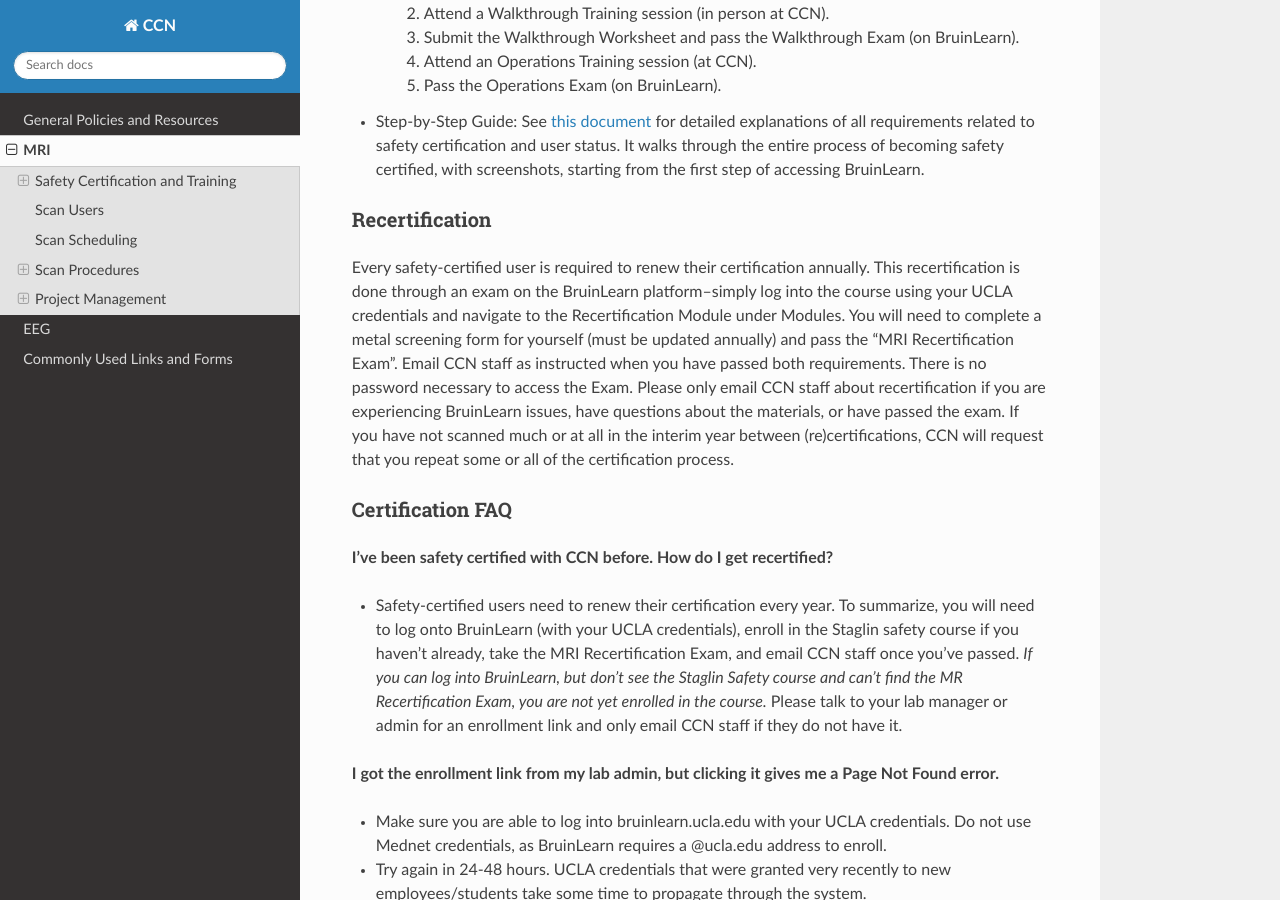
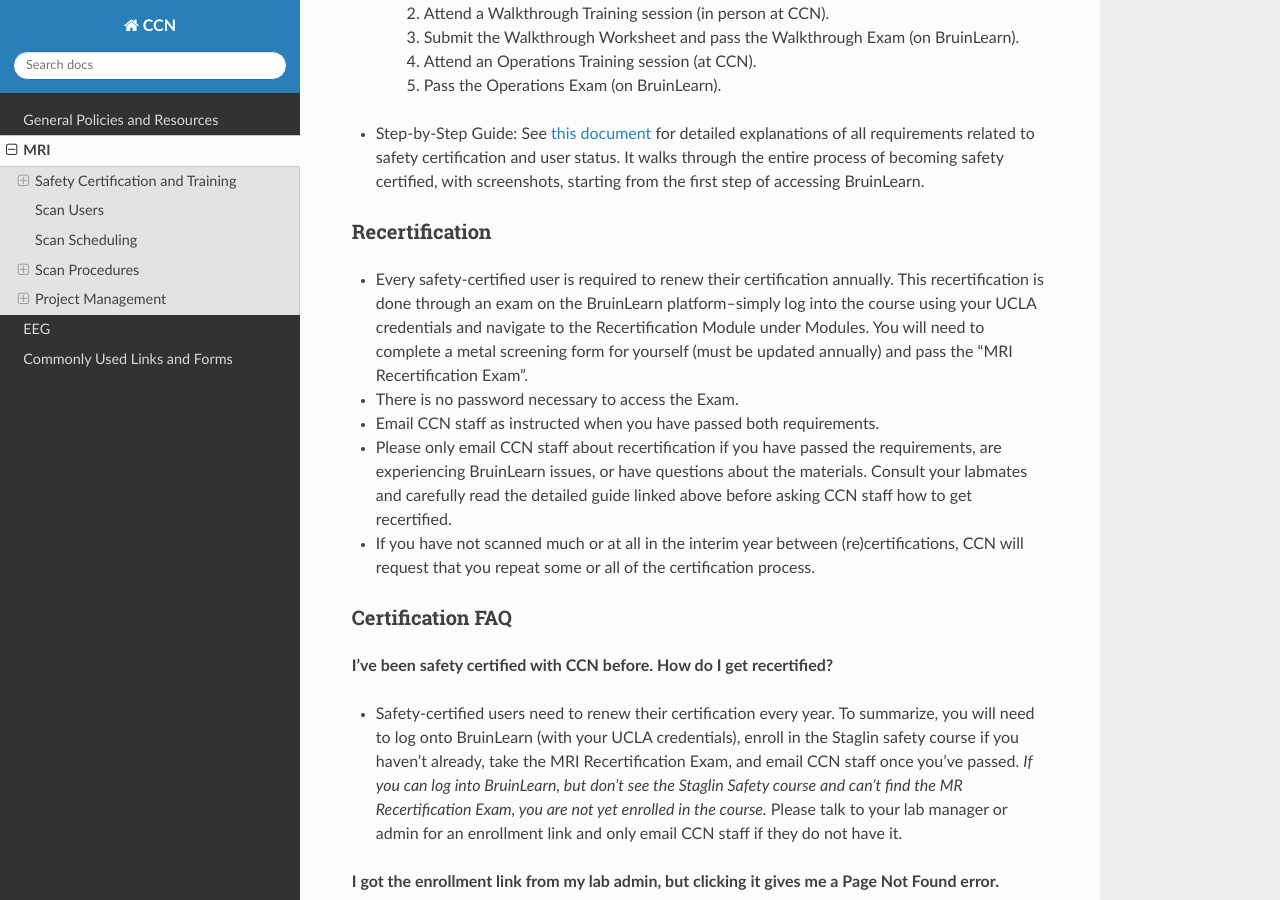
Before and after one commit to CCN-Support/CCN_Wiki, a Sphinx documentation site: the page built from docs/source/mri.rst, in a window 1280 px wide and 900 px high, scrolled down 684 px. Built offline with Sphinx 7.4.7 and the Read the Docs theme 3.1.0, drawn with Linux system fonts in a browser that asks for light colours.

Commit message:
Update mri.rst

```diff
--- a/docs/source/mri.rst
+++ b/docs/source/mri.rst
@@ -8,6 +8,7 @@
 CCN safety certification is achieved using a combination of in-person sessions and remote work via the Staglin Safety and Training Course on `Bruinlearn <https://bruinlearn.ucla.edu/>`_ . You can log into BruinLearn with your UCLA credentials, but will need an enrollment link to register for the Staglin Center Safety module for the first time. Please get an enrollment link from your lab manager or the #ccn-resources channel on Slack. Only contact CCN personnel after first checking with your lab admin and the Slack channel. The enrollment link is not posted on this wiki for security reasons.
 
 - The process is summarized as follows and the BruinLearn module will guide you through the steps once you begin:
+
    1. Review the safety materials, upload your metal screen form, and pass the MR Safety Exam (on BruinLearn). Once you have passed, check the BruinLearn calendar regularly for Walkthrough and Operations Training sessions. Sign up for an available pair of trainings when you find one you can attend. The Walkthrough and Operations sessions should be one week apart. You should not sign up for a Walkthrough without its corresponding Operations, or vice versa, unless you have explicit permission from CCN staff. If you sign up for a disjointed pair of sessions, or for multiple sessions, it causes problems for other users trying to get certified and your signup will be cancelled.
    2. Attend a Walkthrough Training session (in person at CCN).
    3. Submit the Walkthrough Worksheet and pass the Walkthrough Exam (on BruinLearn).
@@ -19,7 +20,11 @@
 
 Recertification
 ~~~~~~~~~~~~~~~
-Every safety-certified user is required to renew their certification annually. This recertification is done through an exam on the BruinLearn platform--simply log into the course using your UCLA credentials and navigate to the Recertification Module under Modules. You will need to complete a metal screening form for yourself (must be updated annually) and pass the "MRI Recertification Exam". Email CCN staff as instructed when you have passed both requirements. There is no password necessary to access the Exam. Please only email CCN staff about recertification if you are experiencing BruinLearn issues, have questions about the materials, or have passed the exam. If you have not scanned much or at all in the interim year between (re)certifications, CCN will request that you repeat some or all of the certification process.
+- Every safety-certified user is required to renew their certification annually. This recertification is done through an exam on the BruinLearn platform--simply log into the course using your UCLA credentials and navigate to the Recertification Module under Modules. You will need to complete a metal screening form for yourself (must be updated annually) and pass the "MRI Recertification Exam".
+- There is no password necessary to access the Exam.
+- Email CCN staff as instructed when you have passed both requirements.
+- Please only email CCN staff about recertification if you have passed the requirements, are experiencing BruinLearn issues, or have questions about the materials. Consult your labmates and carefully read the detailed guide linked above before asking CCN staff how to get recertified.
+- If you have not scanned much or at all in the interim year between (re)certifications, CCN will request that you repeat some or all of the certification process.
 
 Certification FAQ
 ~~~~~~~~~~~~~~~~~
```
